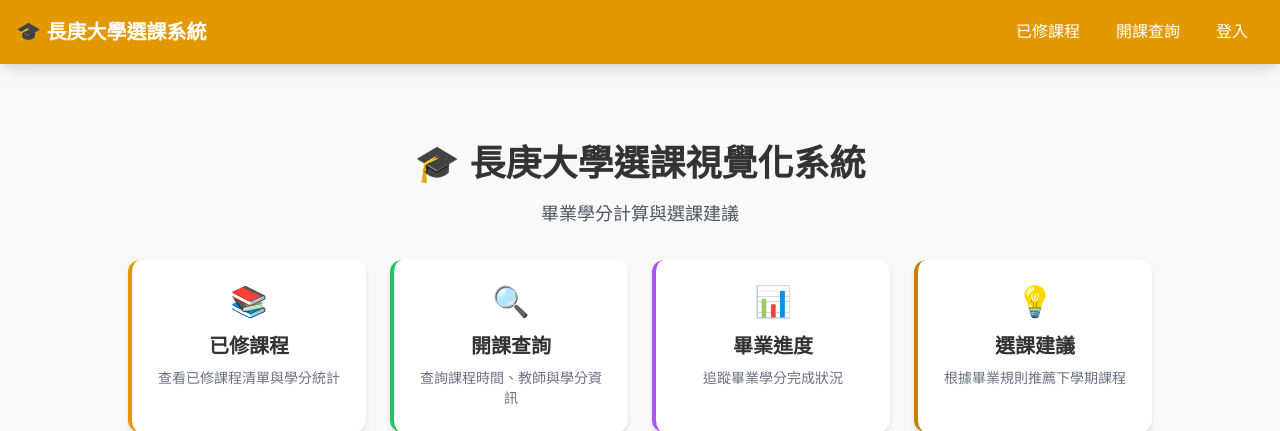
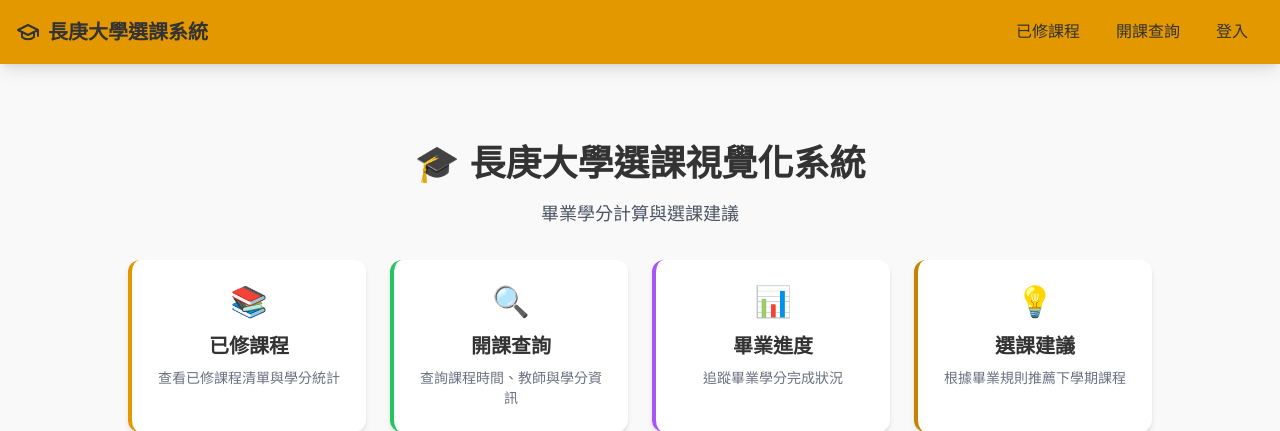
Before and after one commit to WeiChengTW/CGU-Course-Selector-Web, a FastAPI app: page / in a window 1280 px wide. Shown: the top 431 px of the page. Run offline with FastAPI, Linux system fonts and the light colour scheme; some libraries are stand-ins or nearby versions.

Commit message:
update UI

```diff
--- a/app/templates/base.html
+++ b/app/templates/base.html
@@ -73,38 +73,39 @@
 </head>
 <body class="bg-[#F9F9F9] min-h-screen">
     <!-- 導航列 -->
-    <nav class="bg-[#E39800] text-white shadow-lg">
+    <nav class="bg-[#E39800] shadow-lg">
         <div class="max-w-7xl mx-auto px-4">
             <div class="flex items-center justify-between h-16">
                 <div class="flex items-center space-x-4">
-                    <a href="/" class="text-xl font-bold hover:text-[#F5B333] transition">
-                        🎓 長庚大學選課系統
+                    <a href="/" class="flex items-center gap-2 text-xl font-bold text-[#333333] hover:text-[#1A1A1A] transition">
+                        <svg xmlns="http://www.w3.org/2000/svg" class="w-6 h-6 shrink-0" viewBox="0 0 24 24" fill="none" stroke="currentColor" stroke-width="2" stroke-linecap="round" stroke-linejoin="round"><path d="M22 10v6M2 10l10-5 10 5-10 5z"/><path d="M6 12v5c3 3 9 3 12 0v-5"/></svg>
+                        長庚大學選課系統
                     </a>
                 </div>
                 <div class="flex items-center space-x-1">
                     <a href="/courses"
-                       class="px-4 py-2 rounded-lg hover:bg-[#C48400] transition {% if title == '已修課程' %}bg-[#C48400]{% endif %}">
+                       class="px-4 py-2 rounded-lg text-[#333333] font-medium hover:bg-black/10 transition {% if title == '已修課程' %}bg-black/15 font-semibold{% endif %}">
                         已修課程
                     </a>
                     <a href="/catalog"
-                       class="px-4 py-2 rounded-lg hover:bg-[#C48400] transition {% if title == '課程預選' or title == '開課查詢' %}bg-[#C48400]{% endif %}">
+                       class="px-4 py-2 rounded-lg text-[#333333] font-medium hover:bg-black/10 transition {% if title == '課程預選' or title == '開課查詢' %}bg-black/15 font-semibold{% endif %}">
                         開課查詢
                     </a>
                     {% if logged_in %}
                     <a href="/graduation"
-                       class="px-4 py-2 rounded-lg hover:bg-[#C48400] transition {% if title == '畢業進度' %}bg-[#C48400]{% endif %}">
+                       class="px-4 py-2 rounded-lg text-[#333333] font-medium hover:bg-black/10 transition {% if title == '畢業進度' %}bg-black/15 font-semibold{% endif %}">
                         畢業進度
                     </a>
                     {% endif %}
-{% if logged_in %}
+                    {% if logged_in %}
                     <form method="post" action="/logout">
-                        <button type="submit" class="px-4 py-2 rounded-lg hover:bg-[#C48400] transition">
+                        <button type="submit" class="px-4 py-2 rounded-lg text-[#333333] font-medium hover:bg-black/10 transition cursor-pointer">
                             登出
                         </button>
                     </form>
                     {% else %}
                     <a href="/login"
-                       class="px-4 py-2 rounded-lg hover:bg-[#C48400] transition {% if title == '登入' %}bg-[#C48400]{% endif %}">
+                       class="px-4 py-2 rounded-lg text-[#333333] font-medium hover:bg-black/10 transition {% if title == '登入' %}bg-black/15 font-semibold{% endif %}">
                         登入
                     </a>
                     {% endif %}
--- a/app/templates/graduation_status_partial.html
+++ b/app/templates/graduation_status_partial.html
@@ -9,7 +9,7 @@
         <div class="inline-block w-16 h-16 border-4 border-[#E39800] border-t-transparent rounded-full animate-spin mb-6"></div>
         <h2 class="text-xl font-semibold text-[#333333] mb-2">分析進行中</h2>
         <p class="text-gray-500">{{ analysis_status.get('message', '請稍候...') }}</p>
-        <p class="text-xs text-gray-400 mt-4">通常需要 2-5 分鐘，請勿關閉頁面</p>
+        <p class="text-xs text-gray-500 mt-4">通常需要 2-5 分鐘，請勿關閉頁面</p>
     </div>
 </div>
 
@@ -37,6 +37,6 @@
      hx-get="/graduation/status"
      hx-trigger="every 4s"
      hx-swap="outerHTML">
-    <div class="text-center text-gray-400 py-8">載入中...</div>
+    <div class="text-center text-gray-500 py-8">載入中...</div>
 </div>
 {% endif %}
```
Also changed, not shown: app/templates/courses.html (+5 -5 lines), app/templates/graduation.html (+6 -6 lines), app/templates/graduation_result_partial.html (+8 -4 lines).
